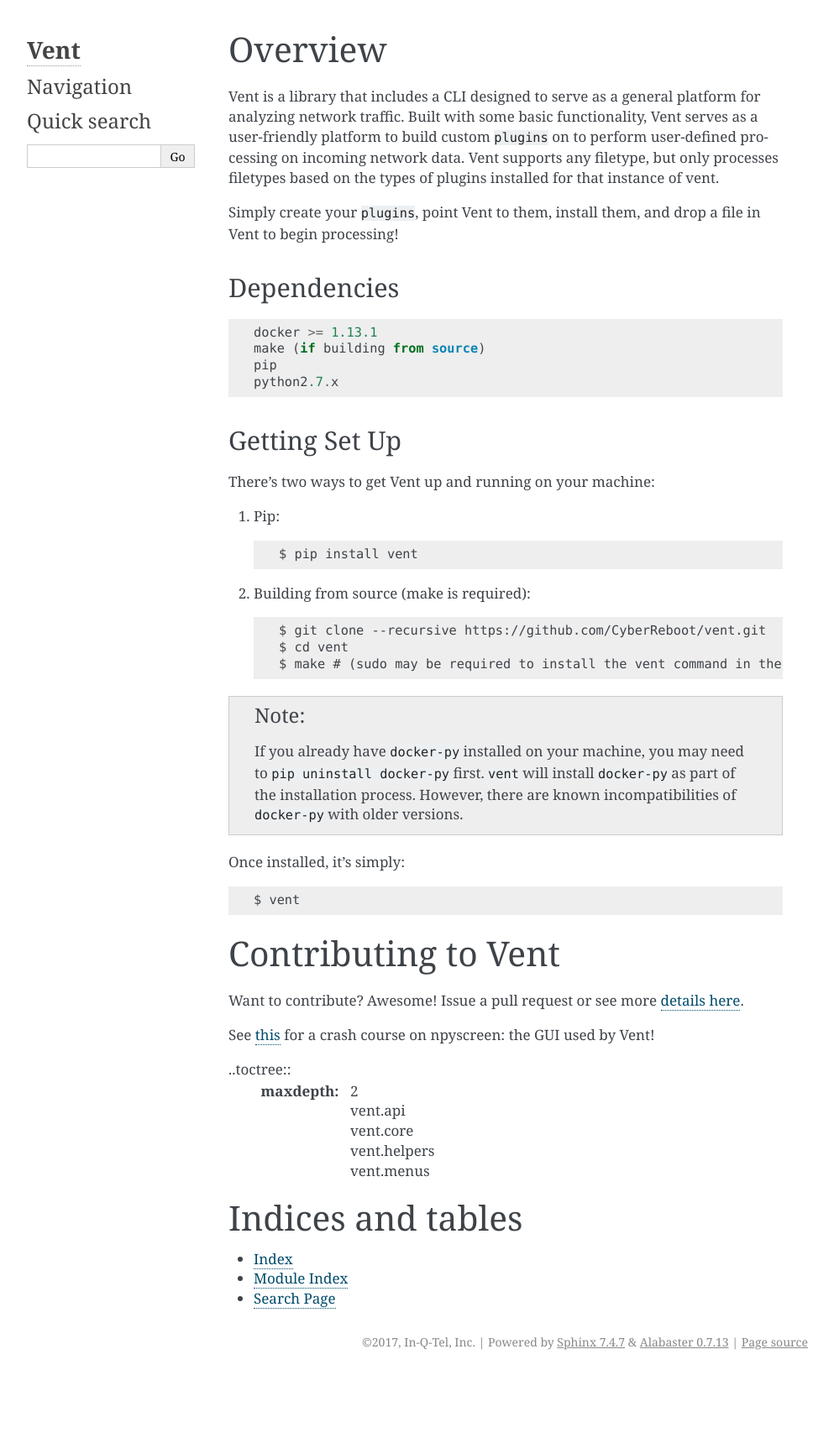
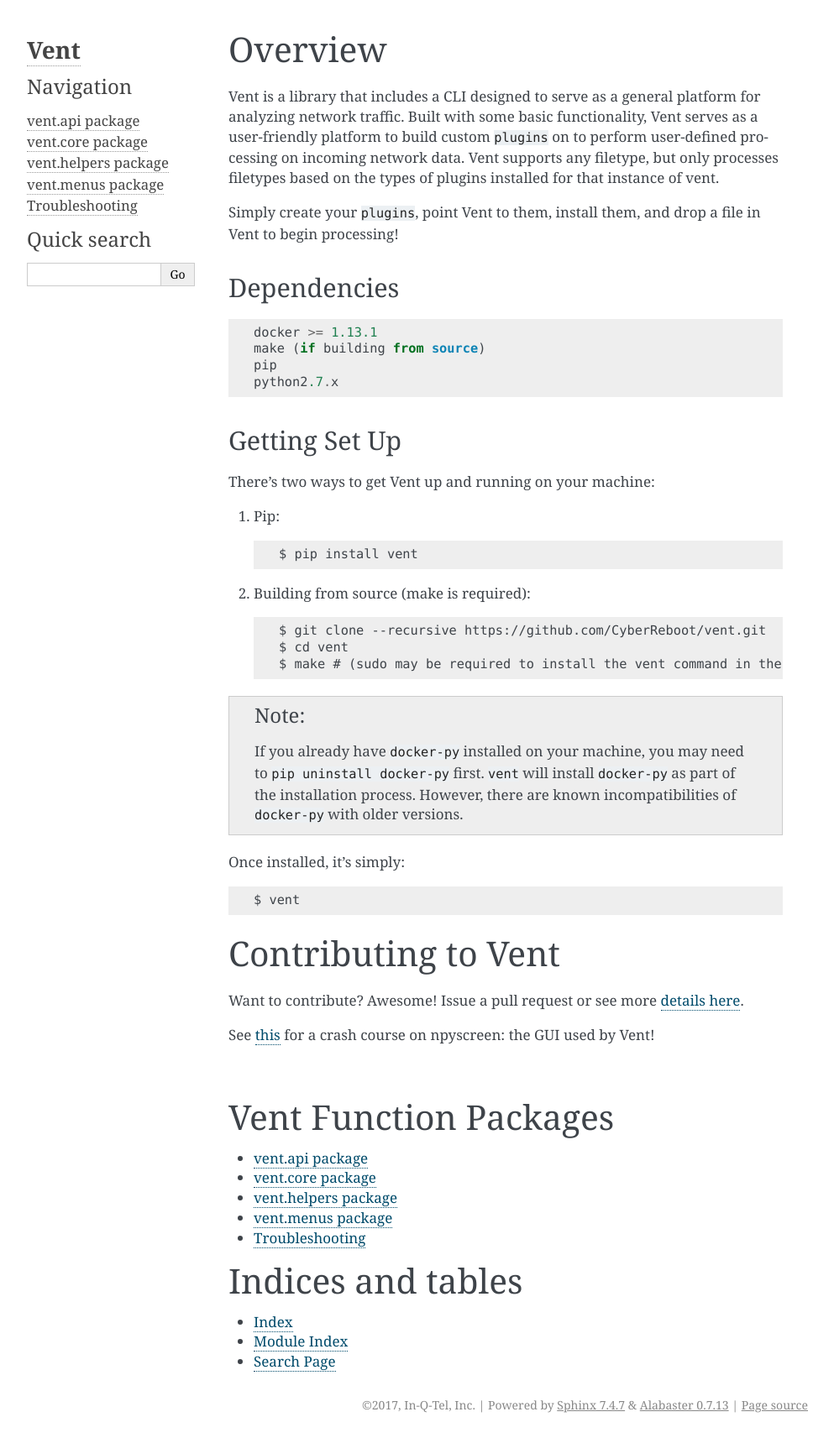
Before and after one commit to CyberReboot/vent, a Sphinx documentation site: the page built from docs/source/index.rst, in a window 1280 px wide. Shown: the whole page at 84% size, without its empty margins (148-1141 px from the left). Built offline with Sphinx 7.4.7, drawn with Linux system fonts in a browser that asks for light colours; pages that are not in the unit, such as notebooks, are missing from menus; before the commit the page ends 1638 px from its top, so only the background shows below that.

Commit message:
added troubleshooting.rst to index. filled in the documentation for troubleshooting too

```diff
--- a/docs/source/index.rst
+++ b/docs/source/index.rst
@@ -50,16 +50,22 @@
 .. _details here: https://github.com/CyberReboot/vent/blob/master/CONTRIBUTING.md
 .. _this: https://media.readthedocs.org/pdf/npyscreen/latest/npyscreen.pdf
 
-..toctree::
-  :maxdepth: 2
+|
 
-   vent.api
+Vent Function Packages
+======================
+.. toctree::
+  :maxdepth: 1
 
-   vent.core
+  vent.api
 
-   vent.helpers
+  vent.core
 
-   vent.menus
+  vent.helpers
+
+  vent.menus
+
+  troubleshoot
 
 Indices and tables
 ==================
```
Also changed, not shown: docs/source/troubleshoot.rst (added, +57 -0 lines).
